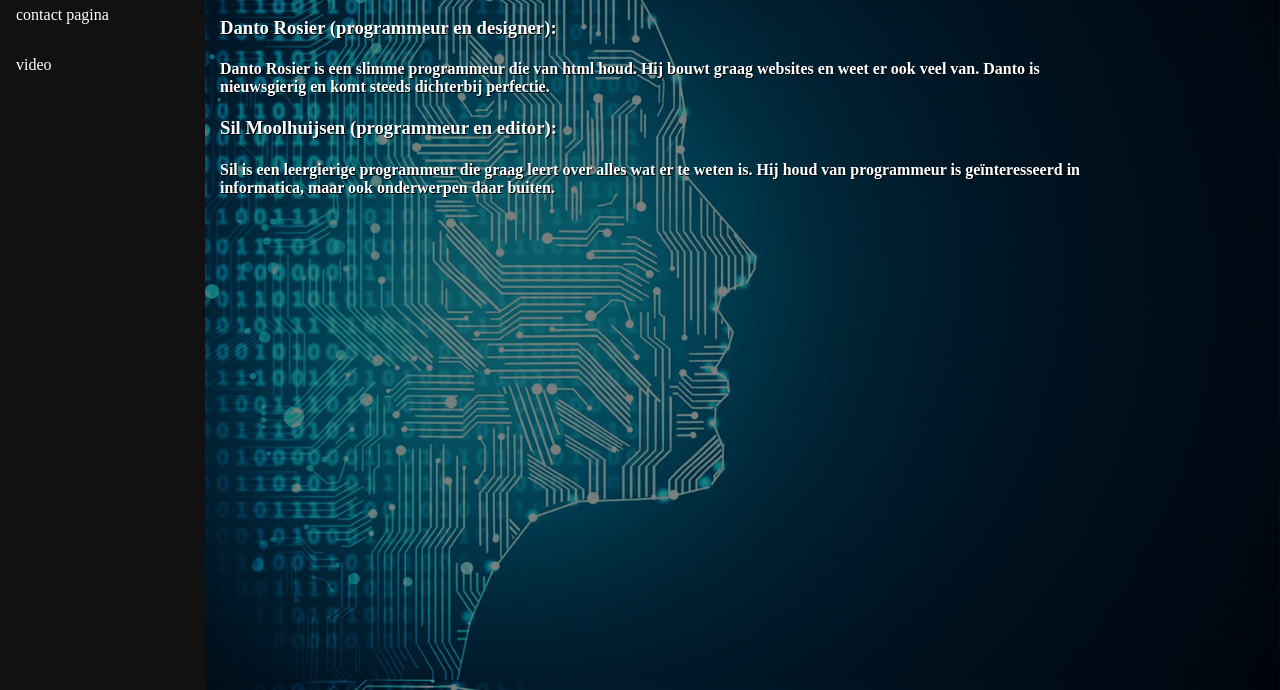
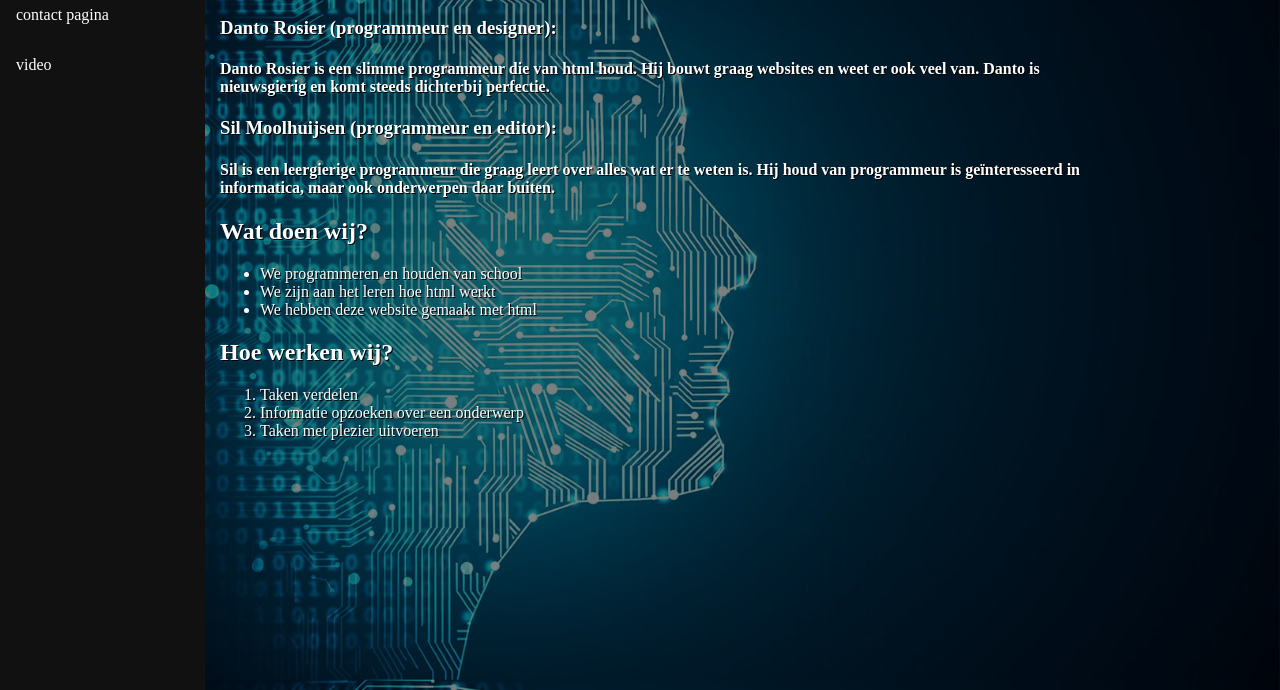
Before and after one commit to 110671Danto/-eerste-website-project-, a plain HTML site: page over ons.html in a window 1280 px wide. Shown: the part 110-800 px from the top of the page. Drawn offline with Linux system fonts and the light colour scheme; files whose address does not match are found by name.

Commit message:
bullet points en ordered list aan over ons pagina toegevoegd

```diff
--- a/over ons.html
+++ b/over ons.html
@@ -32,12 +32,23 @@
 <h1> Over ons </h1>
 <h2> Wie zijn wij?</h2>
 <h3> Danto Rosier (programmeur en designer):</h3>
-
 <h4> Danto Rosier is een slimme programmeur die van html houd. Hij bouwt graag websites en weet er ook veel van. Danto is nieuwsgierig en komt steeds dichterbij perfectie.
 
 <h3> Sil Moolhuijsen (programmeur en editor):</h3>
+<h4> Sil is een leergierige programmeur die graag leert over alles wat er te weten is. Hij houd van programmeur is geïnteresseerd in informatica, maar ook onderwerpen daar buiten. </h4>
 
-<h4> Sil is een leergierige programmeur die graag leert over alles wat er te weten is. Hij houd van programmeur is geïnteresseerd in informatica, maar ook onderwerpen daar buiten. </h4>
+<h2> Wat doen wij? </h2>
+<ul>
+  <li> We programmeren en houden van school </li>
+  <li> We zijn aan het leren hoe html werkt </li>
+  <li> We hebben deze website gemaakt met html </li>
+</ul>
+<h2> Hoe werken wij? </h2>
+<ol>
+  <li> Taken verdelen </li>
+  <li> Informatie opzoeken over een onderwerp </li>
+  <li> Taken met plezier uitvoeren </li>
+
 </div>
     </body>
     </html>
```
